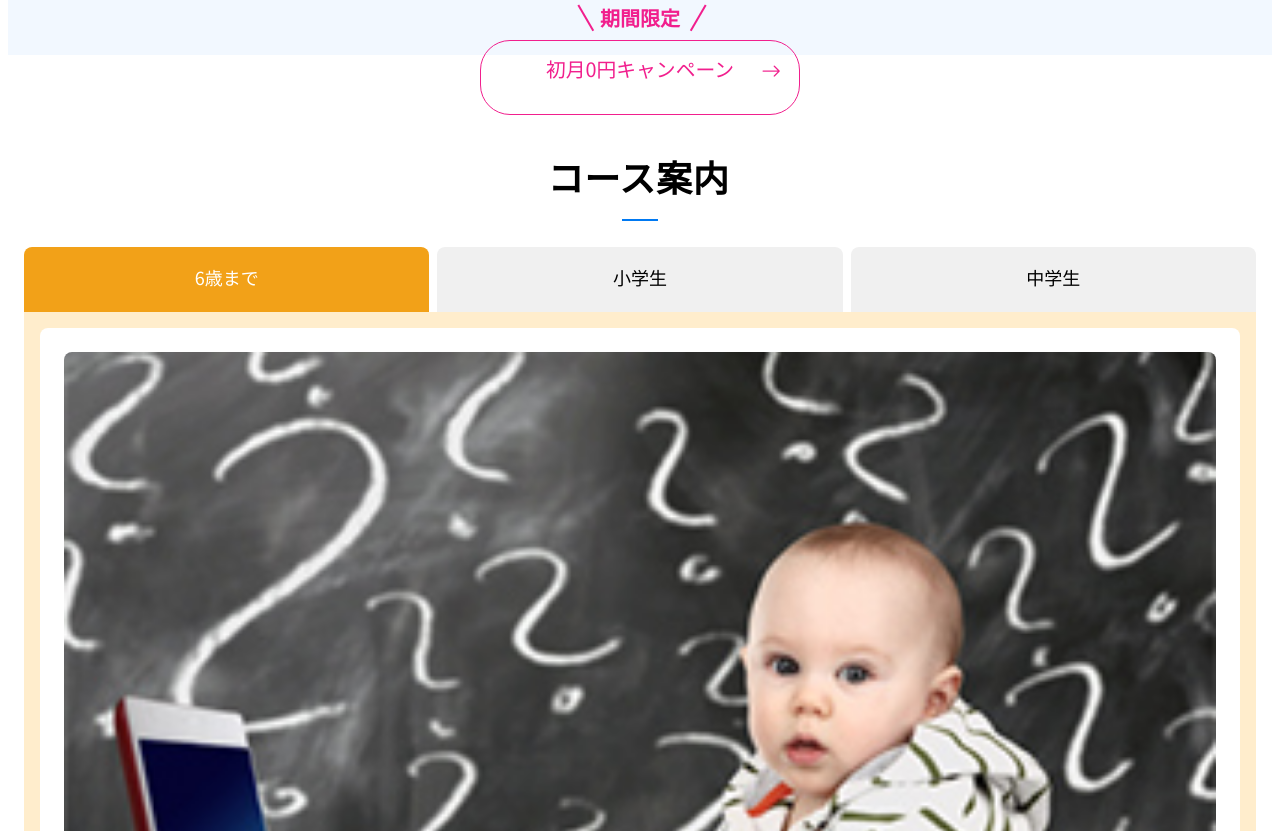
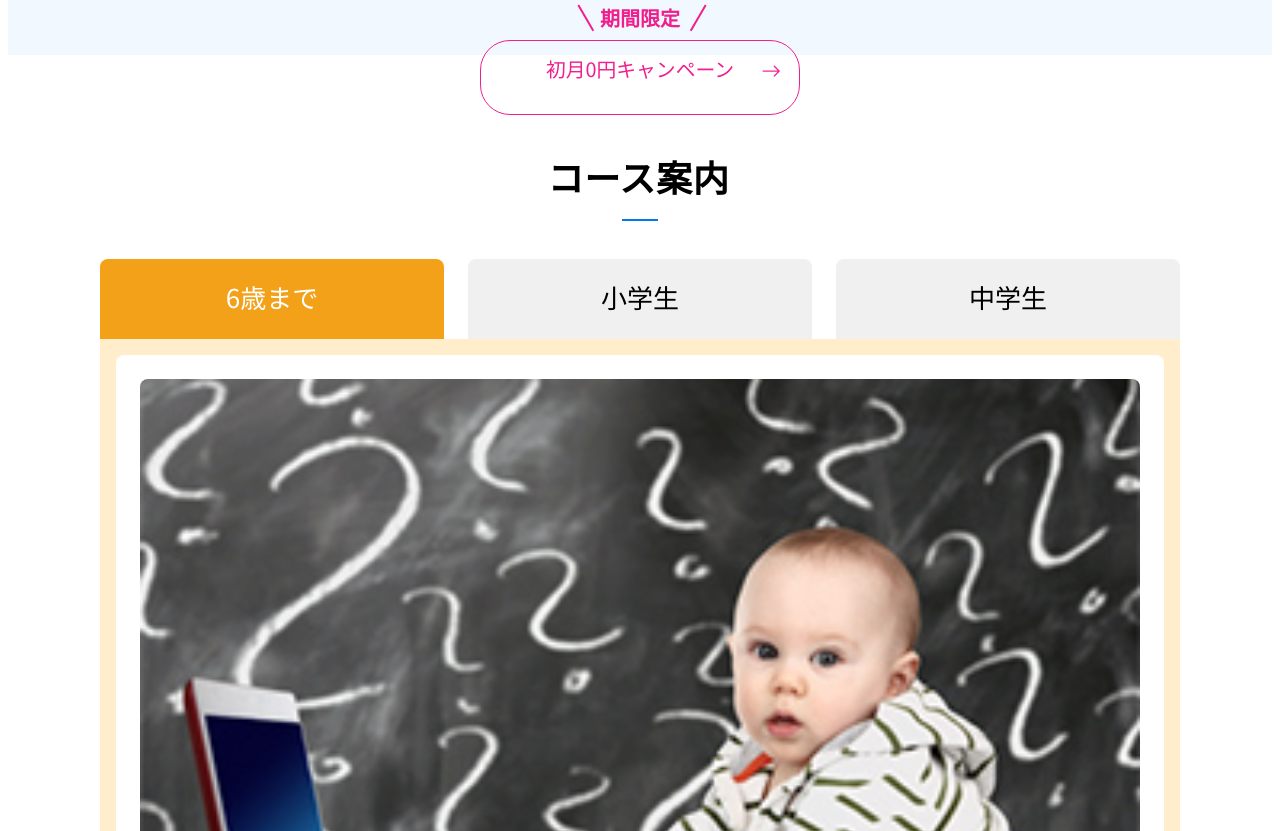
Before and after one commit to LeafField/EnglishClass, a website built with webpack: page src/index.html in a window 1280 px wide. Shown: the part 1277-2108 px from the top of the page. Built offline with nearby package versions, Linux system fonts and the light colour scheme.

Commit message:
PC版タブの制作

```diff
--- a/src/styles/_course.scss
+++ b/src/styles/_course.scss
@@ -9,6 +9,11 @@
 
   &__container {
     margin: 0 rem(16);
+
+    @include mq(pc) {
+      max-width: rem(1080);
+      margin: 0 auto;
+    }
   }
 
   &__title {
@@ -25,6 +30,11 @@
     justify-content: center;
     column-gap: rem(8);
 
+    @include mq(pc) {
+      column-gap: rem(24);
+      margin-top: rem(57);
+    }
+
     &--container {
       width: calc((100% - rem(16)) / 3);
       height: rem(65);
@@ -35,6 +45,12 @@
       align-items: center;
       font-size: rem(18);
       cursor: pointer;
+
+      @include mq(pc) {
+        font-size: rem(26);
+        height: rem(80);
+        width: calc((100% - rem(48)) - 3);
+      }
 
       &.active {
         background-color: #f2a118;
```
